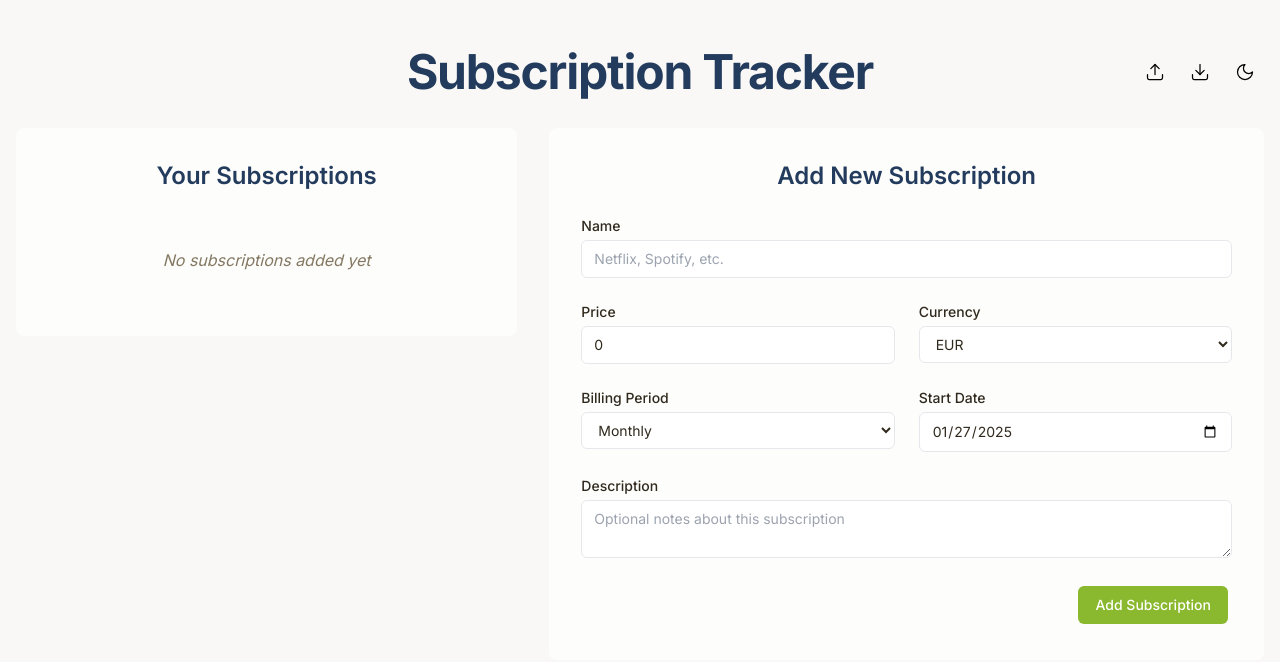
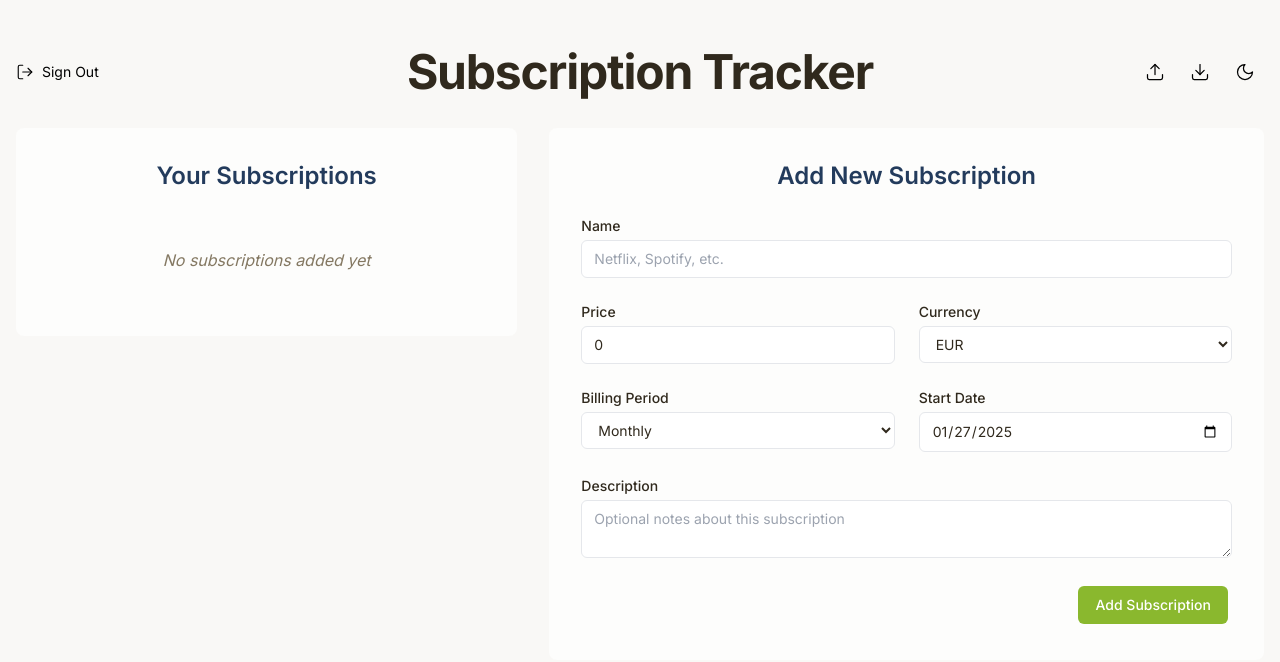
Before and after one commit to morhendos/subscription-tracker, a Next.js app: page / in a window 1280 px wide. Shown: the top 662 px of the page. Built offline with nearby package versions, Linux system fonts and the light colour scheme.

Commit message:
Add LogoutButton to PageHeader

```diff
--- a/src/components/layout/PageHeader.tsx
+++ b/src/components/layout/PageHeader.tsx
@@ -1,13 +1,16 @@
 'use client';
 
 import { HeaderControls } from '../settings/HeaderControls';
+import LogoutButton from '../auth/LogoutButton';
 
 export function PageHeader() {
   return (
     <div className="mb-8 animate-fade-in">
       <div className="flex justify-between items-center">
-        <div className="w-32" />
-        <h1 className="journal-heading text-4xl sm:text-5xl font-bold text-ink tracking-tight">
+        <div className="w-32">
+          <LogoutButton />
+        </div>
+        <h1 className="text-4xl sm:text-5xl font-bold text-foreground tracking-tight">
           Subscription Tracker
         </h1>
         <div className="w-32">
```
